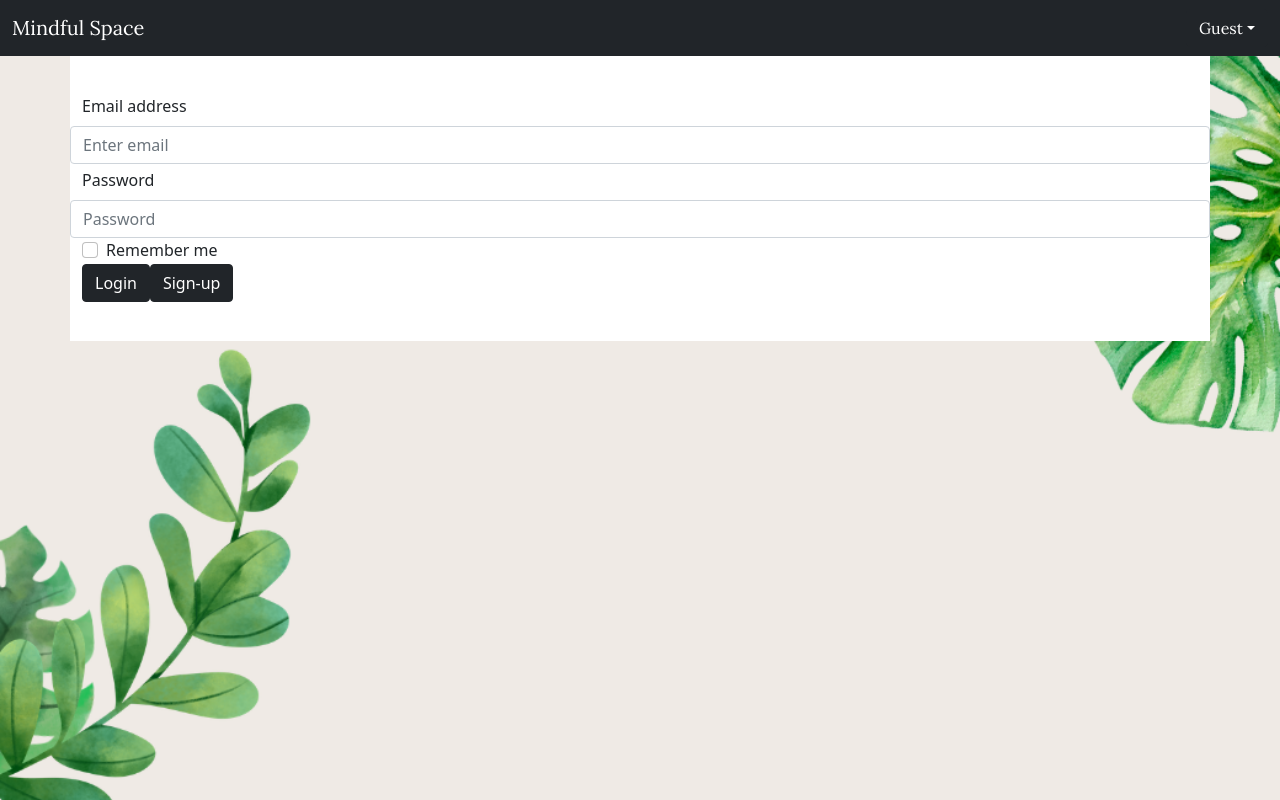
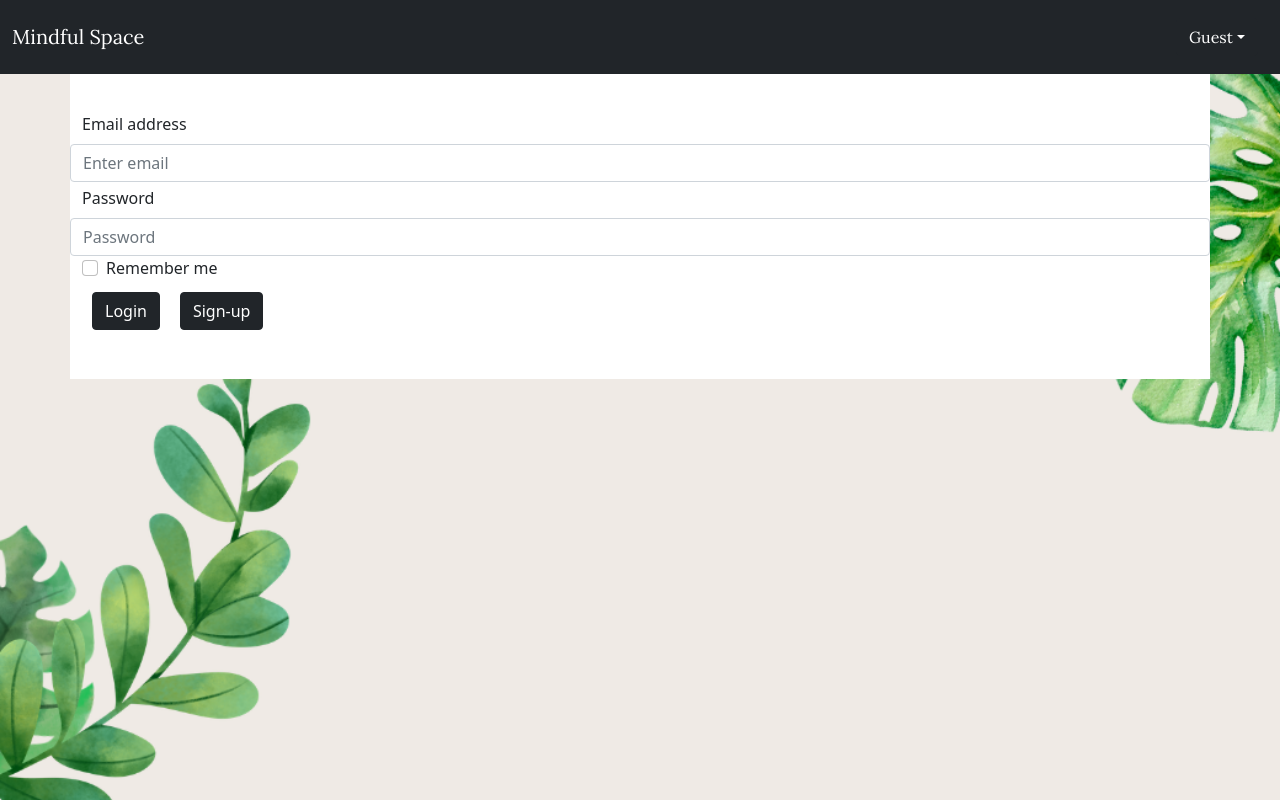
Before and after one commit to vitoriaroas/meditation-app, a React (Create React App) app: page /Login in a window 1280 px wide. Built offline with nearby package versions, Linux system fonts and the light colour scheme; no server answers.

Commit message:
fixed a bug

```diff
--- a/src/App.css
+++ b/src/App.css
@@ -53,3 +53,8 @@ body {
   background: rgb(255, 255, 255);
   padding: 3%;
 }
+
+.btn  {
+  margin: 10px !important;
+
+}
--- a/src/scenes/Login.jsx
+++ b/src/scenes/Login.jsx
@@ -10,6 +10,7 @@ const Login = () => {
   const { user, setUser } = useContext(UserContext)
   let history = useHistory()
   console.log(user)
+
 
   const handleSubmit = (event) => {
     event.preventDefault()
@@ -68,7 +69,7 @@ const Login = () => {
           Login
         </Button>
         <Link to="/Signup">
-          <Button variant="dark" type="submit">
+          <Button className='btn' variant="dark" type="submit">
             Sign-up
           </Button>
         </Link>
--- a/src/scenes/Player.jsx
+++ b/src/scenes/Player.jsx
@@ -4,24 +4,28 @@ import { UserContext } from '../App'
 import { Link } from 'react-router-dom'
 import AnimatedNumber from 'react-animated-number'
 
-import sound from '../sounds/meditation.mp3'
-import img from '../img/bk4.png'
+import sound from '../sounds/demo.mp3'
 import yoga from '../img/bk6.png'
+
+
 
 const Player = () => {
   const [count, setCount] = useState(0)
   const [streakHistory, setStreakHistory] = useState('')
   const [disable, setDisable] = useState(false)
   const { user } = useContext(UserContext)
+  const userInfo = JSON.parse(window.localStorage.getItem('user'))
 
   useEffect(() => {
     if (user) {
       fetch(`https://meditation-api.web.app/users/${user}`)
       .then(res => res.json())
-      .then(data => setStreakHistory(data.count))
+      .then(res => window.localStorage.setItem('user', JSON.stringify(res)))
+      .then(data => {setStreakHistory(data.count)})
       .catch(err => console.log(err))
     }
   },[count])
+
 
 
   const soundBite = new Audio(sound)
@@ -47,7 +51,6 @@ const Player = () => {
 
   return (
     <section className="hero">
-      {/* <img className="banner" src={img} alt="Meditation is not evasion; it is a serene encounter with reality."></img> */}
       <h1 className="quote">"Meditation is not evasion; <br/> it is a serene encounter with reality."</h1>
 
       <div className="buttonArea">
@@ -65,7 +68,7 @@ const Player = () => {
       </div>
       <br />
       <br />
-      <h2> Total: {streakHistory}   </h2>
+      <h2 > Total: {userInfo.count}   </h2>
       <h3> Today's</h3>
       <AnimatedNumber
         value={count}
```
Also changed, not shown: src/img/bk4.png (deleted), 1 other file (tests, documents, lock files or other folders).
